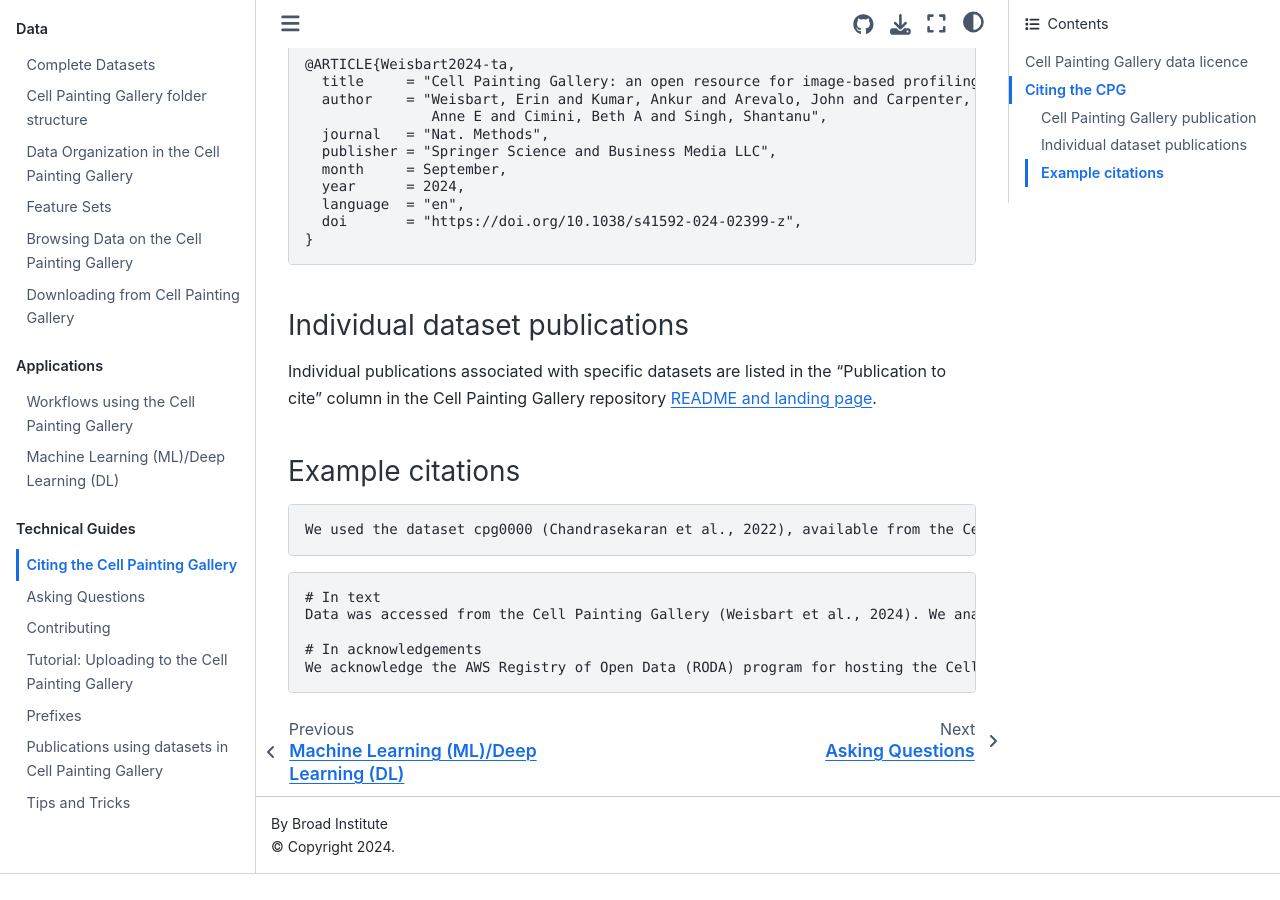
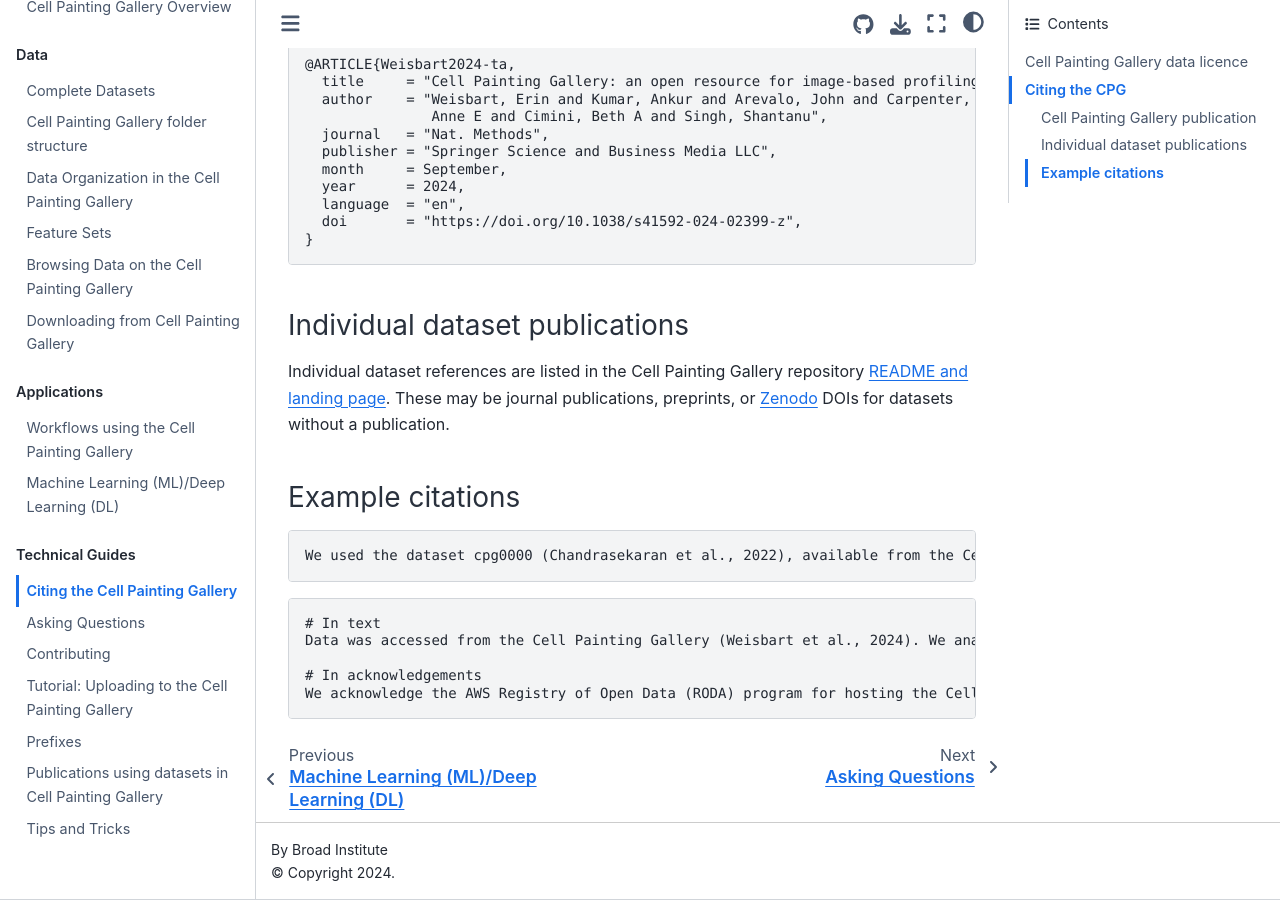
Before and after one commit to broadinstitute/cellpainting-gallery, a Jupyter Book: the page built from documentation/citing.md, in a window 1280 px wide and 900 px high, scrolled down 638 px. Built offline with Jupyter Book 1.0.4 settings and Sphinx 7.4.7 and the Sphinx Book theme 1.1.4, drawn with Linux system fonts in a browser that asks for light colours; before the commit the page ends 1512 px from its top, so only the background shows below that.

Commit message:
docs: document Zenodo DOI workflow for datasets without publications
Broaden citing.md to treat all dataset references uniformly (journal
publications, preprints, or Zenodo DOIs) instead of special-casing
published vs unpublished datasets. Add contributor instructions for
creating a standalone Zenodo deposit when a dataset has no publication.

Co-Authored-By: Claude Opus 4.6 <noreply@anthropic.com>

```diff
--- a/documentation/citing.md
+++ b/documentation/citing.md
@@ -33,7 +33,8 @@ Weisbart, E., Kumar, A., Arevalo, J., Carpenter, A. E., Cimini, B. A., & Singh,
 
 ### Individual dataset publications
 
-Individual publications associated with specific datasets are listed in the "Publication to cite" column in the Cell Painting Gallery repository [README and landing page](https://github.com/broadinstitute/cellpainting-gallery).
+Individual dataset references are listed in the Cell Painting Gallery repository [README and landing page](https://github.com/broadinstitute/cellpainting-gallery).
+These may be journal publications, preprints, or [Zenodo](https://zenodo.org/) DOIs for datasets without a publication.
 
 ### Example citations
 
```
Also changed, not shown: documentation/contributing_to_cpg.md (+3 -0 lines).
